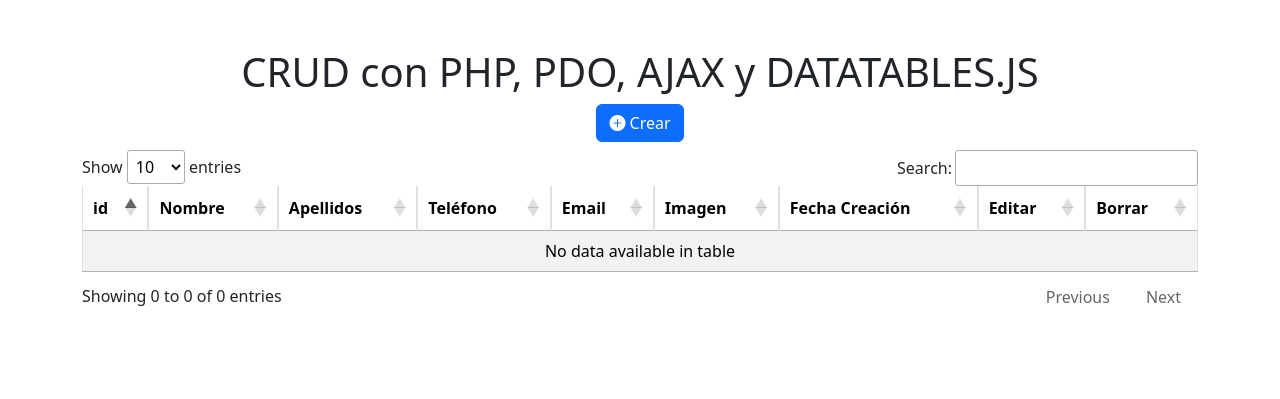
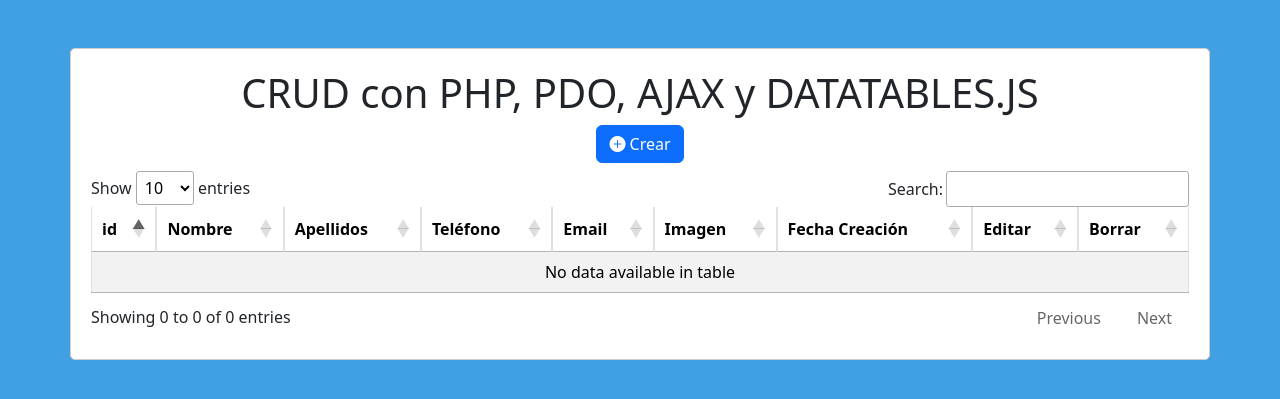
Before and after one commit to carlosefrain123/Tercer_Proyecto, a PHP site: page / in a window 1280 px wide. Shown: the top 399 px of the page. Run offline with PHP 8.4, Linux system fonts and the light colour scheme; some libraries are stand-ins or nearby versions.

Commit message:
Se modifica

```diff
--- /dev/null
+++ b/css/estilos.css
@@ -0,0 +1,12 @@
+body{
+    margin:0;
+    padding: 0;
+    background-color: #41a0e2;
+}
+.fondo{
+    padding: 20px;
+    background-color: #fff;
+    border: 1px solid #ccc;
+    border-radius: 5px;
+    margin-top: 25px;
+}
--- a/index.php
+++ b/index.php
@@ -8,10 +8,11 @@
   <link rel="stylesheet" href="https://cdn.jsdelivr.net/npm/bootstrap@5.3.2/dist/css/bootstrap.min.css" integrity="sha384-T3c6CoIi6uLrA9TneNEoa7RxnatzjcDSCmG1MXxSR1GAsXEV/Dwwykc2MPK8M2HN" crossorigin="anonymous">
   <link rel="stylesheet" href="https://cdn.datatables.net/1.13.7/css/jquery.dataTables.css">
   <link rel="stylesheet" href="https://cdn.jsdelivr.net/npm/bootstrap-icons@1.11.1/font/bootstrap-icons.css">
+  <link rel="stylesheet" href="./css/estilos.css">
 </head>
 
 <body>
-  <div class="container mt-5">
+  <div class="container fondo mt-5">
     <h1 class="text-center">CRUD con PHP, PDO, AJAX y DATATABLES.JS</h1>
     <div class="row mb-2">
       <div class="col-12 text-center">
```
